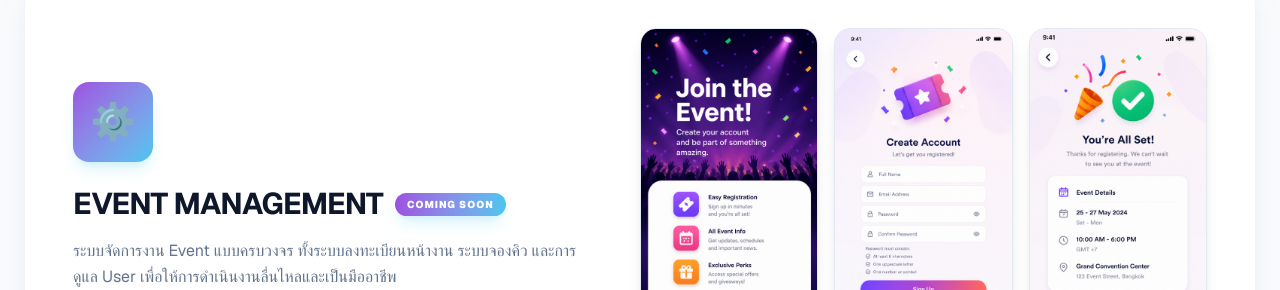
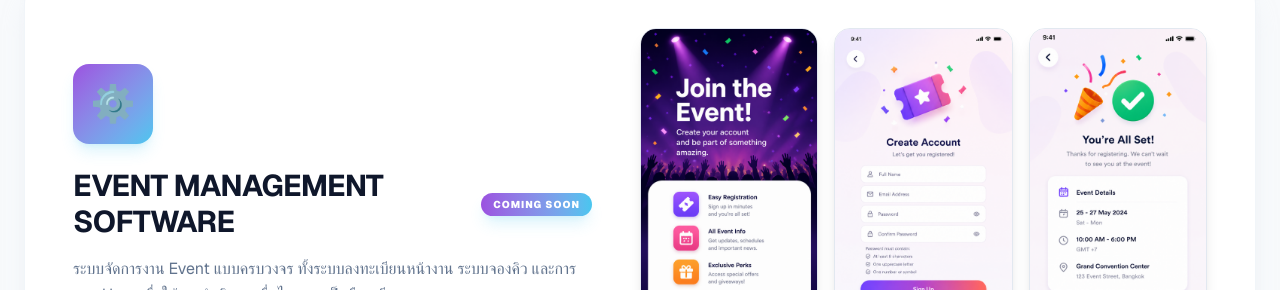
Before and after one commit to bankinginverter/bt-official-website, a Next.js app: page / in a window 1280 px wide. Shown: the part 2670-2960 px from the top of the page. Built offline with nearby package versions, Linux system fonts and the light colour scheme.

Commit message:
change name card

```diff
--- a/app/page.tsx
+++ b/app/page.tsx
@@ -159,8 +159,6 @@ export default function GamingHub() {
         </div>
       </section>
       {/* --- Products & Services Section --- */}
-
-      {/* --- Product Section --- */}
       <section className="py-20 px-6 max-w-7xl mx-auto relative z-10">
         <div className="flex flex-col items-center space-y-4 mb-16 text-center">
           <h2 className="text-3xl md:text-5xl font-black uppercase tracking-tight">
@@ -285,9 +283,9 @@ export default function GamingHub() {
               </div>
               <div className="flex flex-col md:flex-row items-center justify-center lg:justify-start gap-3 mb-4">
                 <h3 className="text-2xl md:text-3xl font-bold uppercase tracking-tight text-slate-900 dark:text-white transition-colors">
-                  Event Management
+                  Event Management Software
                 </h3>
-                <span className="px-3 py-1 bg-gradient-to-r from-[#9B51E0] to-[#48C6EF] text-white rounded-full text-[10px] font-black uppercase tracking-widest shadow-lg shadow-[#48C6EF]/20">
+                <span className="shrink-0 whitespace-nowrap px-3 py-1 bg-gradient-to-r from-[#9B51E0] to-[#48C6EF] text-white rounded-full text-[10px] font-black uppercase tracking-widest shadow-lg shadow-[#48C6EF]/20">
                   Coming Soon
                 </span>
               </div>
```
